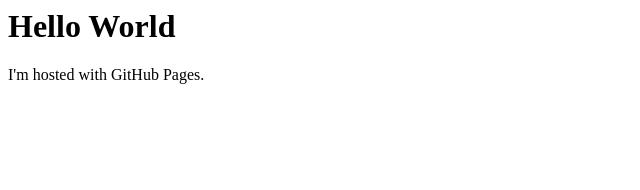
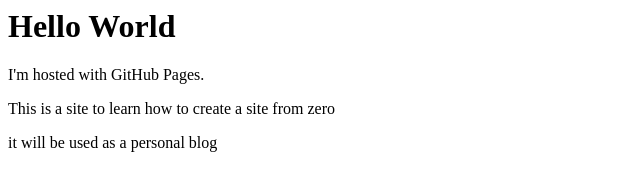
Before and after one commit to elevencap/elevencap.github.io, a plain HTML site: page index.html in a window 1280 px wide. Shown: the whole page, without its empty margins (0-640 px from the left). Drawn offline with Linux system fonts and the light colour scheme.

Commit message:
Update index.html

```diff
--- a/index.html
+++ b/index.html
@@ -2,5 +2,7 @@
 <body>
 <h1>Hello World</h1>
 <p>I'm hosted with GitHub Pages.</p>
+<p>This is a site to learn how to create a site from zero</p>
+<p>it will be used as a personal blog</p>
 </body>
 </html>
```
